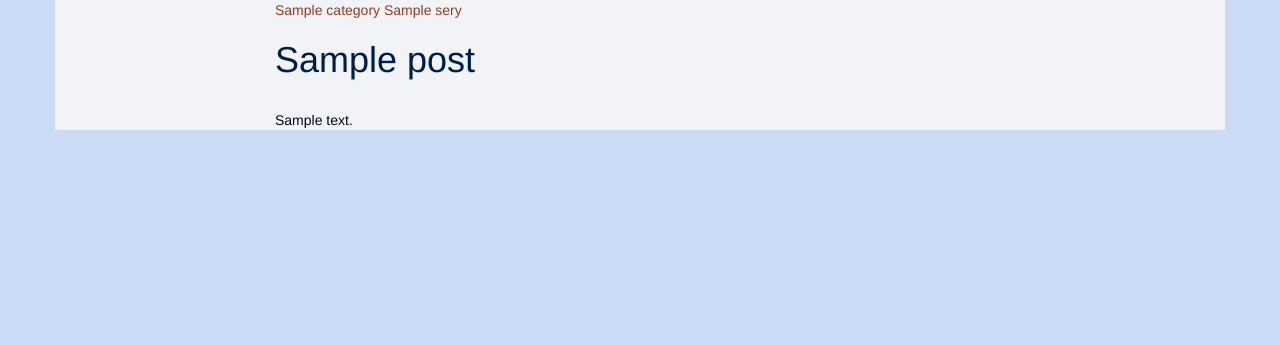
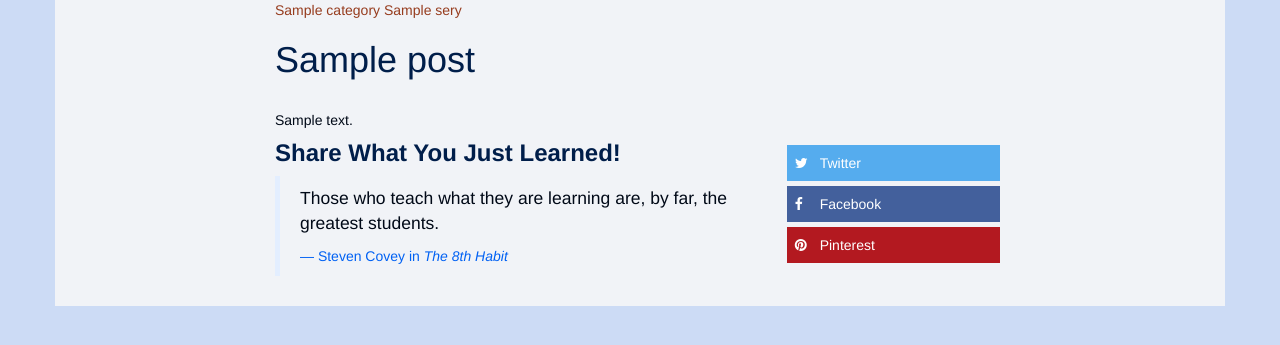
Before and after one commit to sainthkh/morningglory, a Django app: template morningglory/blog/templates/blog/single_post.html in a window 1280 px wide. Shown: the top 345 px of the page. Run offline with Django 3.2, Linux system fonts and the light colour scheme; the template is opened without the code that fills it: most values are stand-ins (such as "Sample title", 1, 10 or a date in 2020); style sheets or scripts are compiled from the project's sources; parts of the project's set-up code (start-up, migrations or seed data) failed here and were passed over; some libraries are stand-ins or nearby versions.

Commit message:
Added share html and css.
Also added if statement for series tags.

```diff
--- a/morningglory/blog/sass/sns.scss
+++ b/morningglory/blog/sass/sns.scss
@@ -1,5 +1,6 @@
 $facebook-color: #43609c;
 $twitter-color: #55acee;
+$pinterest-color: #b31920;
 $youtube-color: #e62117;
 
 #sns-links {
@@ -36,3 +37,51 @@ $youtube-color: #e62117;
 		background: $youtube-color;
 	}
 }
+
+.share {
+	padding: 10px 0;
+
+	h3 {
+		margin-top: 0;
+		font-weight: bold;
+	}
+
+	a {
+		display: block;
+		color: white;
+		margin: 5px;
+		padding: 8px;
+
+		.fa {
+			width: 25px;
+		}
+
+		&:hover {
+			text-decoration: none;
+		}
+	}
+
+	.twitter-share-btn {
+		background: $twitter-color;
+
+		&:hover {
+			background: darken($twitter-color, 10%)
+		}
+	}
+
+	.facebook-share-btn {
+		background: $facebook-color;
+
+		&:hover {
+			background: darken($facebook-color, 10%)
+		}
+	}
+
+	.pinterest-share-btn {
+		background: $pinterest-color;
+
+		&:hover {
+			background: darken($pinterest-color, 10%)
+		}
+	}
+}
--- a/morningglory/blog/templates/blog/single_post.html
+++ b/morningglory/blog/templates/blog/single_post.html
@@ -1,12 +1,15 @@
 {% extends 'blog/base.html' %}
 
 {% block content %}
-<article class="post col-md-offset-2 col-md-8">
+<div class="post col-md-offset-2 col-md-8">
+<article>
 <div class="post-head">
+	{% if post.series != None %}
 	<div class="series">
 		<a class="category" href="">{{ post.category.name }}</a>
 		<a class="series" href="">{{ post.series.name }}</a>
 	</div>
+	{% endif %}
 	<div class="post-title">
 		<h1>{{ post.title }}</h1>
 	</div>
@@ -18,7 +21,21 @@
 	{{ post.content}}
 </div>
 </article>
-<div class="share">
+<div class="post-info share">
+	<div class="row">
+		<div class="col-md-8">
+			<h3>Share What You Just Learned!</h3>
+			<blockquote>
+				<p>Those who teach what they are learning are, by far, the greatest students.</p>
+				<footer>Steven Covey in <cite title="Source Title">The 8th Habit</cite></footer>
+			</blockquote>
+		</div>
+		<div class="col-md-4">
+			<a class="twitter-share-btn" href="http://twitter.com/intent/tweet?status={{share.title}}+{{share.url}}"><i class="fa fa-twitter"></i>Twitter</a>
+			<a class="facebook-share-btn" href="http://www.facebook.com/share.php?u={{share.url}}&title={{share.title}}"><i class="fa fa-facebook"></i>Facebook</a>
+			<a class="pinterest-share-btn" href="http://pinterest.com/pin/create/bookmarklet/?url={{share.url}}&is_video=false&description={{share.title}}"><i class="fa fa-pinterest"></i>Pinterest</a>
+		</div>
+	</div>
 </div>
 <div class="lead-magnet-offer">
 </div>
@@ -28,4 +45,5 @@
 </div>
 <div class="learn-more">
 </div>
+</div>
 {% endblock %}
```
